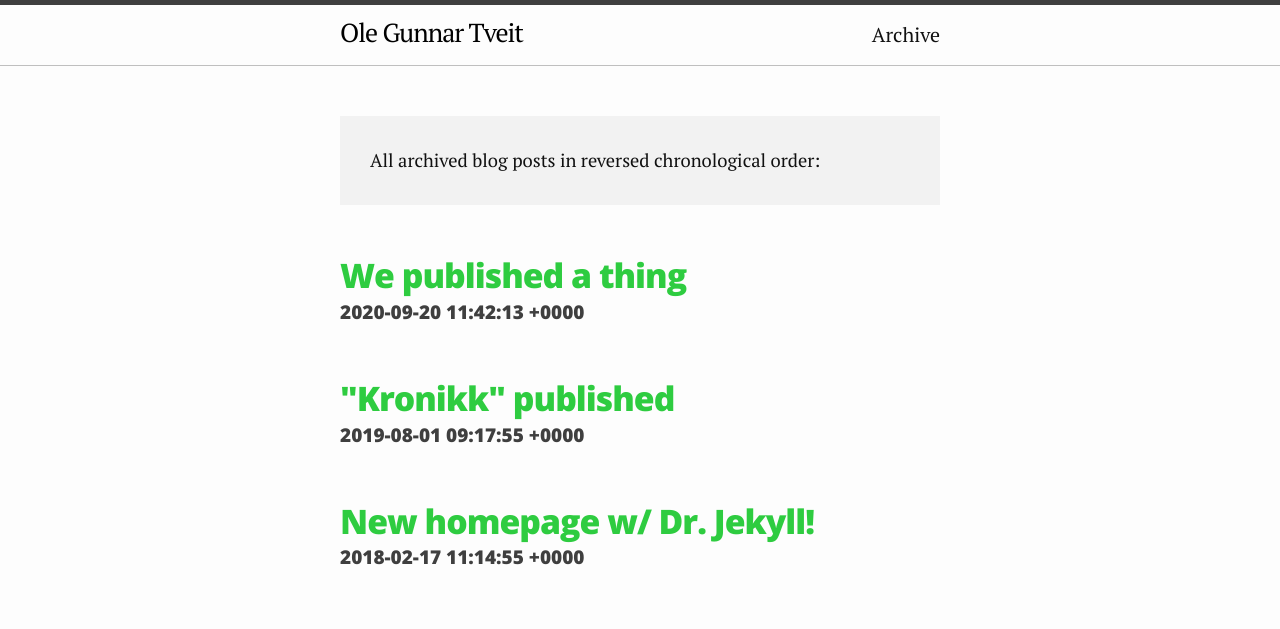
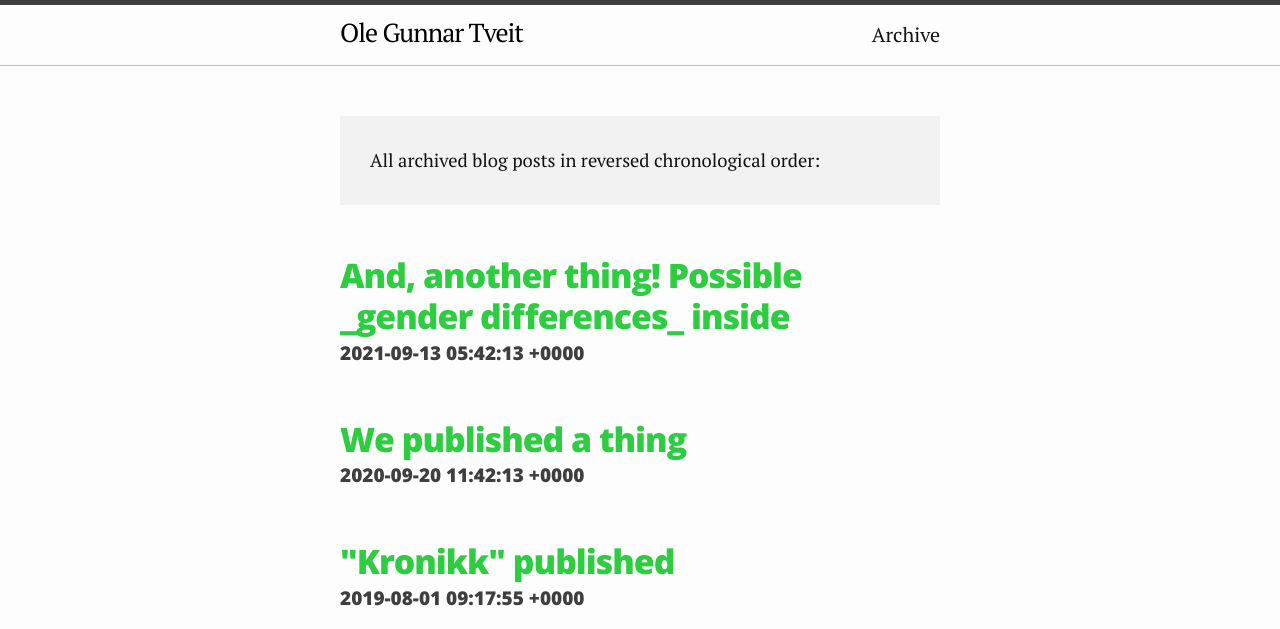
Before and after one commit to ogtveit/ogtveit.github.io, a Jekyll site: the page built from archive.md, in a window 1280 px wide, cut to the strip 0-629 px from the top of the page. Built offline with Jekyll 4.4.1, drawn with Linux system fonts in a browser that asks for light colours; part of the change alters nothing that is shown.

Commit message:
another year, another publication

```diff
--- a/_config.yml
+++ b/_config.yml
@@ -14,7 +14,7 @@
 # You can create any custom variable you would like, and they will be accessible
 # in the templates via {{ site.myvariable }}.
 title: Ole Gunnar Tveit
-email: ole.gunnar.tveit@ahus.no
+email: olegunnar@gmail.com
 description: >- # this means to ignore newlines until "baseurl:"
   Homepage of OG Tveit, potential PhD
 baseurl: "" # the subpath of your site, e.g. /blog
--- /dev/null
+++ b/_posts/2021-09-13-and-another-thing.markdown
@@ -0,0 +1,9 @@
+---
+layout: post
+title:  'And, another thing! Possible _gender differences_ inside'
+date:   2021-09-13 06:42:13 +0100
+categories: [publication]
+---
+The article [An explorative study of factors associated with treatment in specialized mental health care centers among GP patients in Norway](https://rdcu.be/cxIco) is finally published (again on BMC Health Services Research, almost like a habit now).
+
+We observed some interesting gender differences, as male patients were more likely than women to be treated in specialized mental health care (only after controlling for other factors). We try to explore som reasons, but may need some of the time tested _more research_ to illuminate what is really going on.
```
Also changed, not shown: _posts/2020-09-20-we-published-a-thing.markdown (line endings or trailing spaces).
